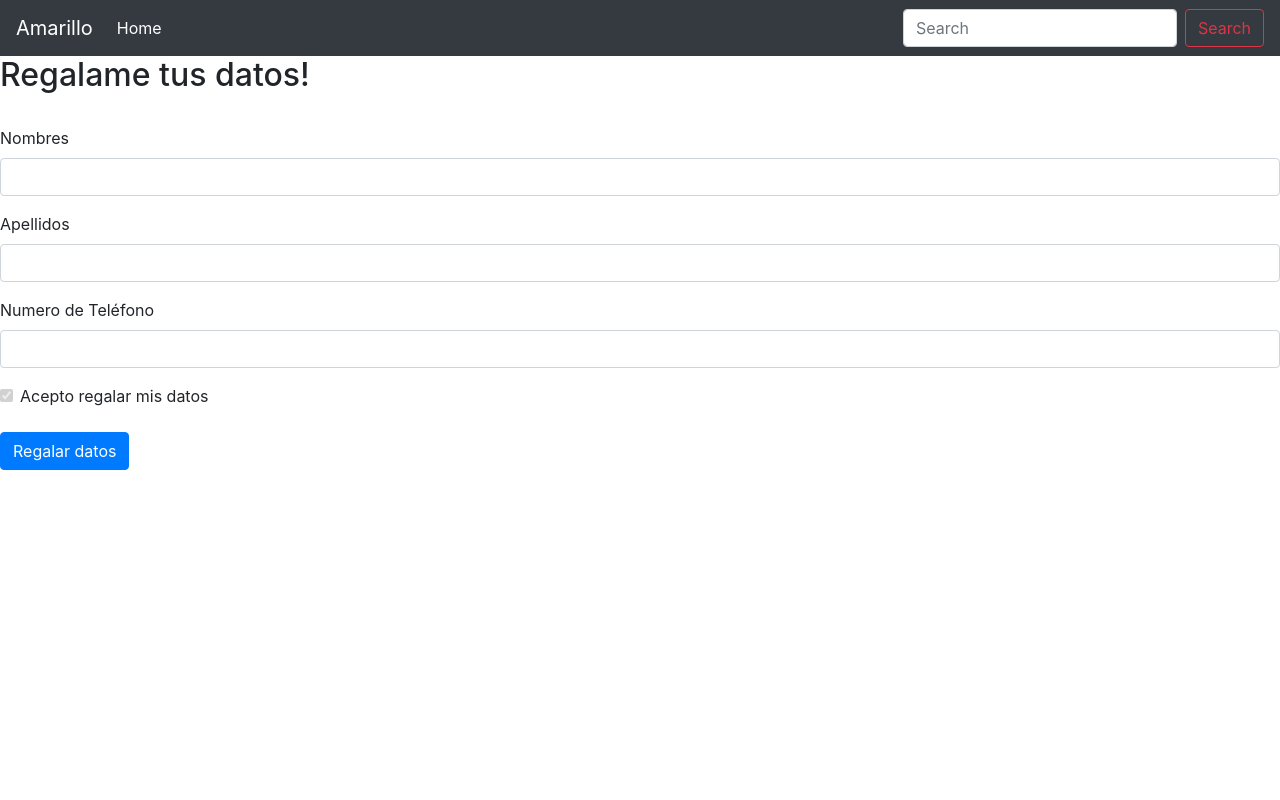
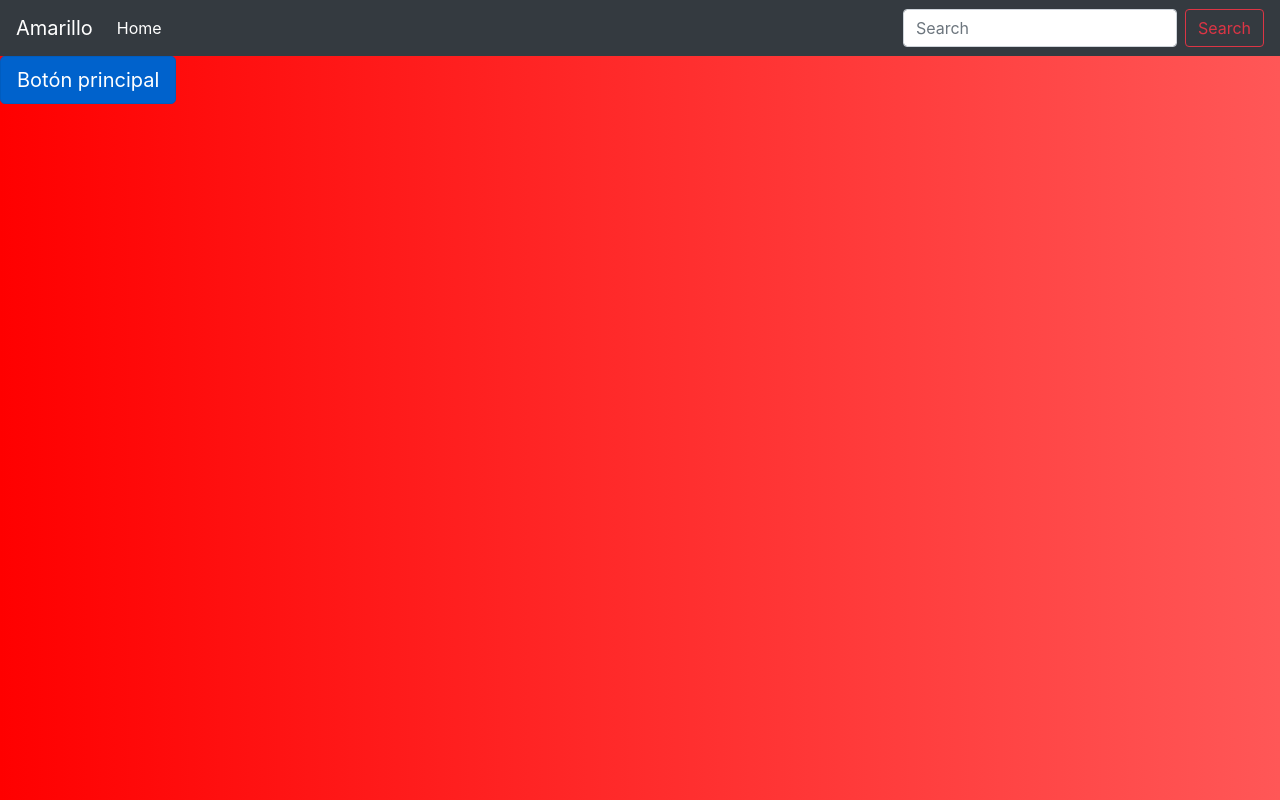
Before and after one commit to JavierObeso/AppsMoviles, a plain HTML site: page index.html in a window 1280 px wide. Drawn offline with nearby package versions, Linux system fonts and the light colour scheme.

Commit message:
HTML inicial y css branch rojo

```diff
--- a/css/style.css
+++ b/css/style.css
@@ -0,0 +1,20 @@
+body {
+    background: #f4c4f3;  /* fallback for old browsers */
+    background: -webkit-linear-gradient(to right, #ff0000, #ff5757);  /* Chrome 10-25, Safari 5.1-6 */
+    background: linear-gradient(to right, #ff0000, #ff5757); /* W3C, IE 10+/ Edge, Firefox 16+, Chrome 26+, Opera 12+, Safari 7+ */
+
+}
+
+.form-container {
+    background-color: rgba(255, 255, 255, 0.6);
+    border-radius: 5px;
+
+    display: flex;
+    justify-content: center;
+    align-items: center;
+
+    width: 500px;
+    height: 500px;
+
+    margin: 100px auto;
+}
--- a/index.html
+++ b/index.html
@@ -8,7 +8,7 @@
     <!-- Bootstrap CSS -->
     <link rel="stylesheet" href="https://stackpath.bootstrapcdn.com/bootstrap/4.4.1/css/bootstrap.min.css" integrity="sha384-Vkoo8x4CGsO3+Hhxv8T/Q5PaXtkKtu6ug5TOeNV6gBiFeWPGFN9MuhOf23Q9Ifjh" crossorigin="anonymous">
     <link rel="stylesheet" href="css/style.css">
-    <title>Hola, Amarilo!</title>
+    <title>Hola, Rojo!</title>
   </head>
   <body>
 
@@ -29,32 +29,7 @@
         </div>
     </nav>
 
-    <div class="form-container">
-        <form action="mailto:javier.obesoc@gmail.com" method="get" enctype="text/plain">
-            <h2>Regalame tus datos!</h2>
-            <br>
-            <div class="form-group">
-              <label for="exmpleInputName">Nombres</label>
-              <input type="text" class="form-control" aria-describedby="name" required>
-            </div>
-            <div class="form-group">
-                <label for="exampleInputLastName">Apellidos</label>
-                <input type="text" class="form-control" aria-describedby="lastName" required>
-            </div>
-            <div class="form-group">
-                <label for="exampleInputPhoneNumber">Numero de Teléfono</label>
-                <input type="tel" class="form-control" aria-describedby="phoneNumber" required>
-            </div>
-            <div class="form-check">
-              <label class="form-check-label">
-                <input type="checkbox" class="form-check-input" name="" id="" value="checkedValue" checked disabled>
-                Acepto regalar mis datos
-              </label>
-            </div>
-            <br>
-            <button type="submit" class="btn btn-primary">Regalar datos</button>
-        </form>
-    </div>
+    <button type="button" class="btn btn-primary btn-lg active">Botón principal</button>
 
 
 
```
